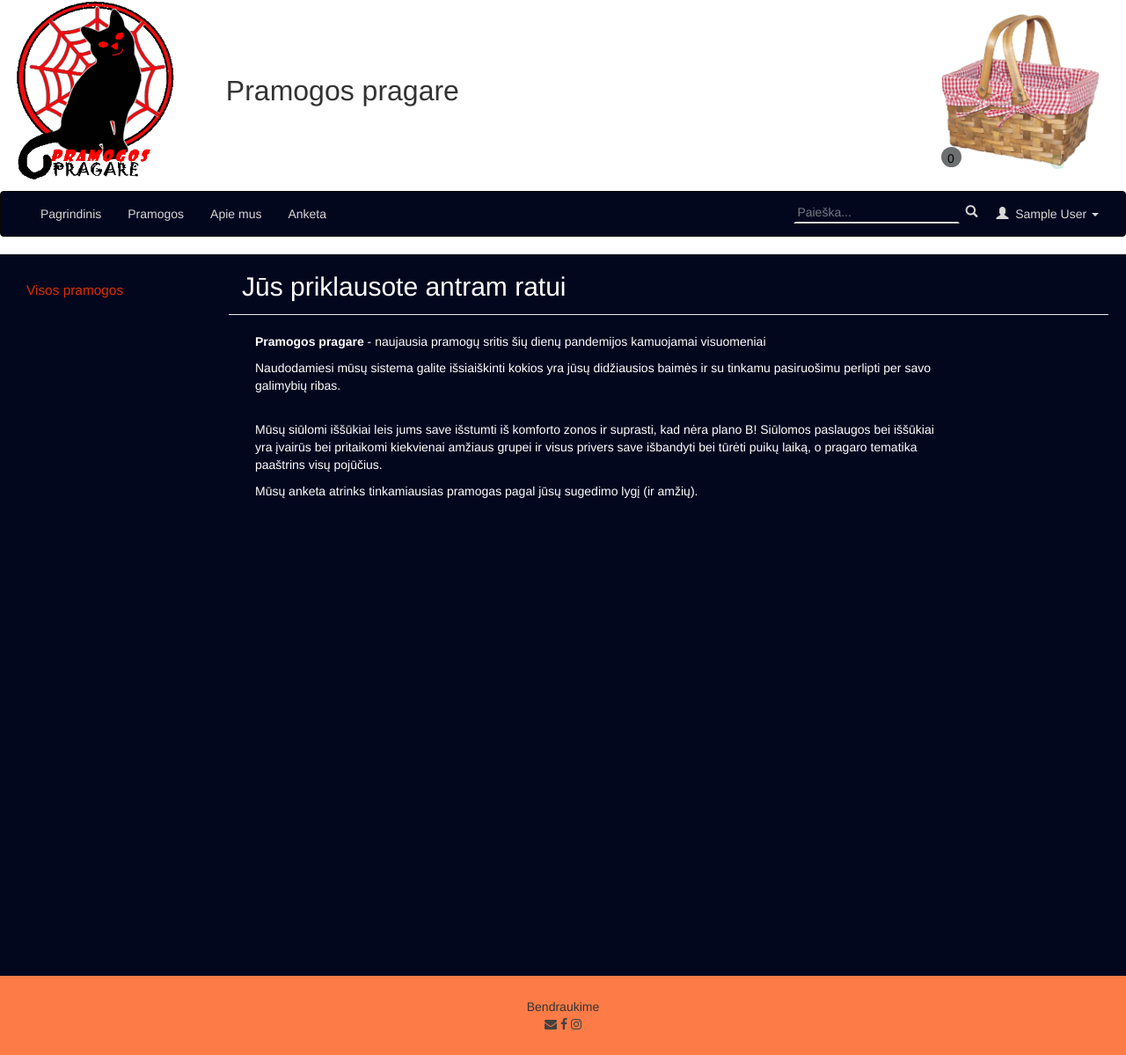
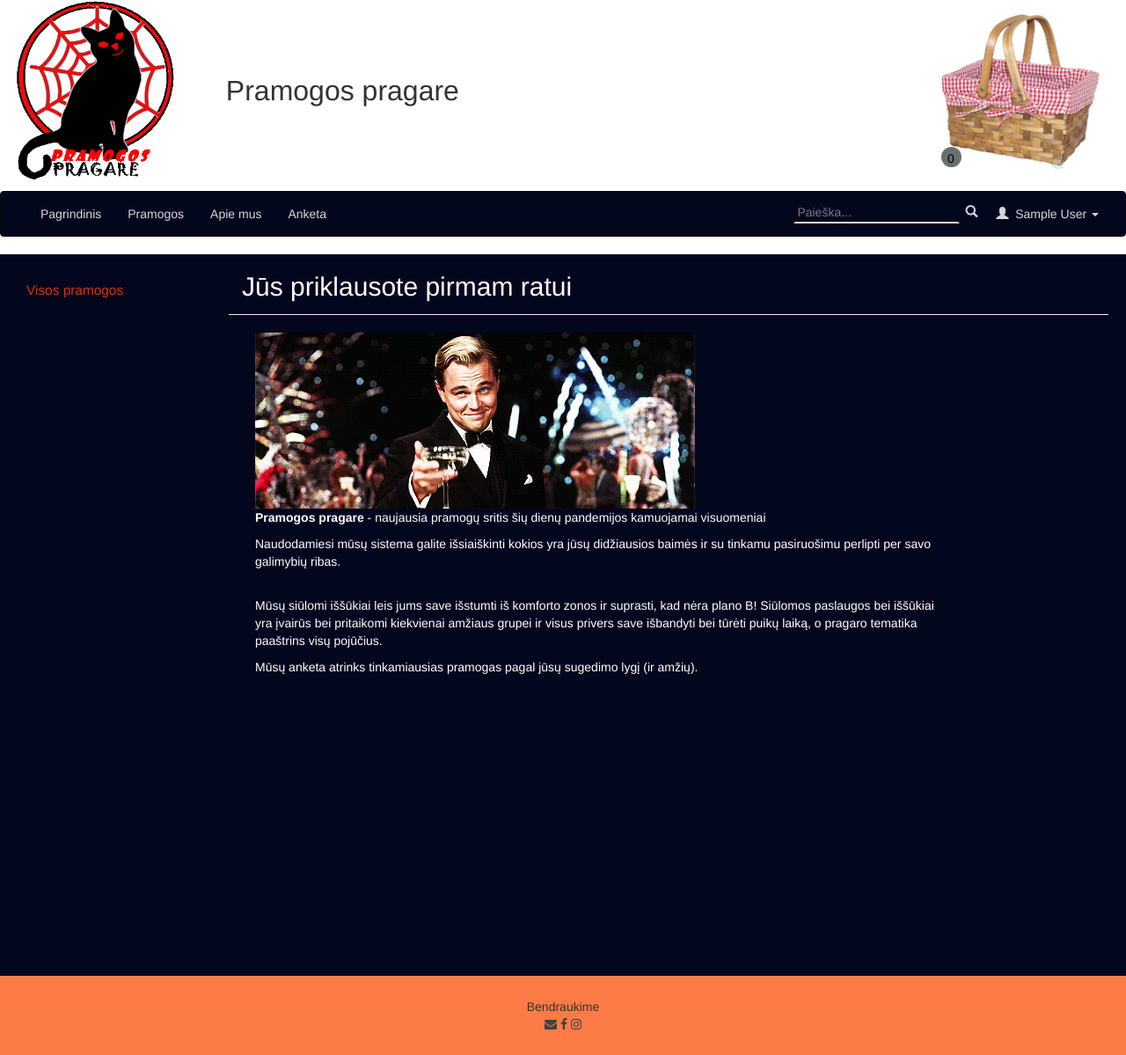
Before and after one commit to juste1599/hell2, a Laravel app: page /pirmasRatas in a window 1280 px wide. Shown: the part 26-1225 px from the top of the page at 88% size. Run offline with Laravel 8, Linux system fonts and the light colour scheme; the visitor is signed in with stand-in values (Sample User, id 1); data that the repository does not hold is empty; settings files or empty folders that the repository lacks are supplied; some libraries are stand-ins or nearby versions.

Commit message:
pirmas ratas reikia aprasymo

```diff
--- a/resources/views/pirmasRatas.blade.php
+++ b/resources/views/pirmasRatas.blade.php
@@ -1,11 +1,13 @@
 @extends('layouts.app')
 
 @section('turinys')
-    <h1 id="antraste" >Jūs priklausote antram ratui</h1>
+    <h1 id="antraste" >Jūs priklausote pirmam ratui</h1>
     <hr>
     <div class="col-lg-10 offset-lg-1">
         <div  class="container-fluid" id="laisko_krastai">
-
+            <div >
+                <img src="{{asset('images/1r.gif')}}" />
+            </div>
             <p> <strong>Pramogos pragare</strong> - naujausia pramogų sritis šių dienų pandemijos kamuojamai visuomeniai
             </p>
             <p> Naudodamiesi mūsų sistema galite išsiaiškinti kokios yra jūsų didžiausios baimės ir su tinkamu pasiruošimu perlipti per savo galimybių ribas.
```
Also changed, not shown: public/images/1r.gif (added).
